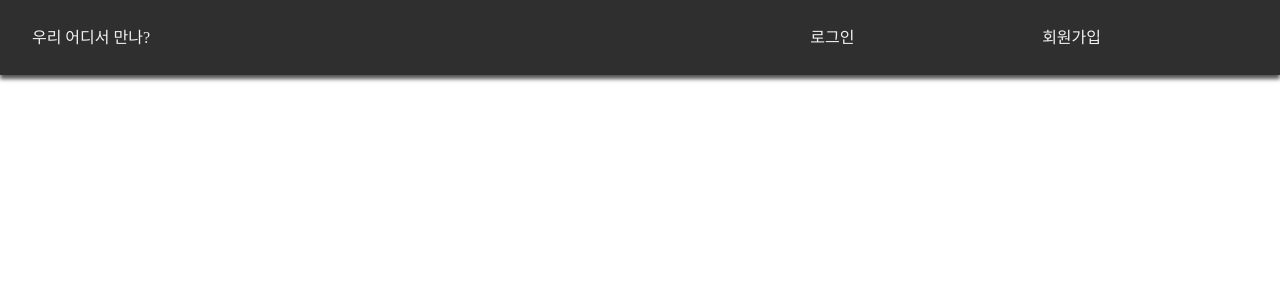
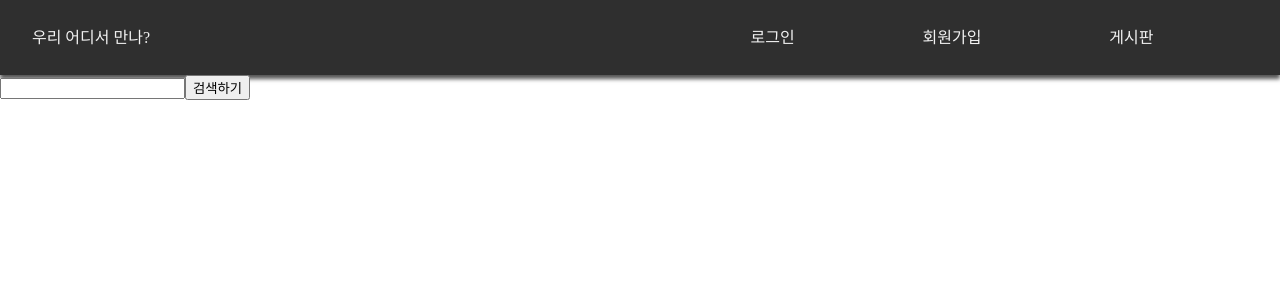
Before and after one commit to Insoo1208/where_do_we_meet, a React (Create React App) app: page /board in a window 1280 px wide. Shown: the top 300 px of the page. Built offline with nearby package versions, Linux system fonts and the light colour scheme.

Commit message:
초기업로드

```diff
--- a/src/pages/Header.js
+++ b/src/pages/Header.js
@@ -46,10 +46,21 @@ function Header () {
           <StyledUl>
             <SubMenu onClick={() => { navigate('/signin'); }}>로그인</SubMenu>
             <SubMenu onClick={() => { navigate('/signup'); }}>회원가입</SubMenu>
+            <SubMenu onClick={() => { navigate('/board'); }}>게시판</SubMenu>
           </StyledUl>
         </Wrapper>
       </header>
       <Outlet />
+
+
+
+
+
+
+
+
+
+
     </>
   );
 }
--- a/src/pages/board/Board.js
+++ b/src/pages/board/Board.js
@@ -1,9 +1,24 @@
+import styled from "styled-components";
+
+const Wrapper = styled.div`
+
+`;
+
+
 function Board () {
 
   return (
-    <div>
+      <Wrapper>
+        <div>
 
-    </div>
+        </div>
+
+        <div>
+          <input type="text" />
+          <button type="button"> 검색하기</button>
+        </div>
+
+      </Wrapper>
   );
 }
 
```
